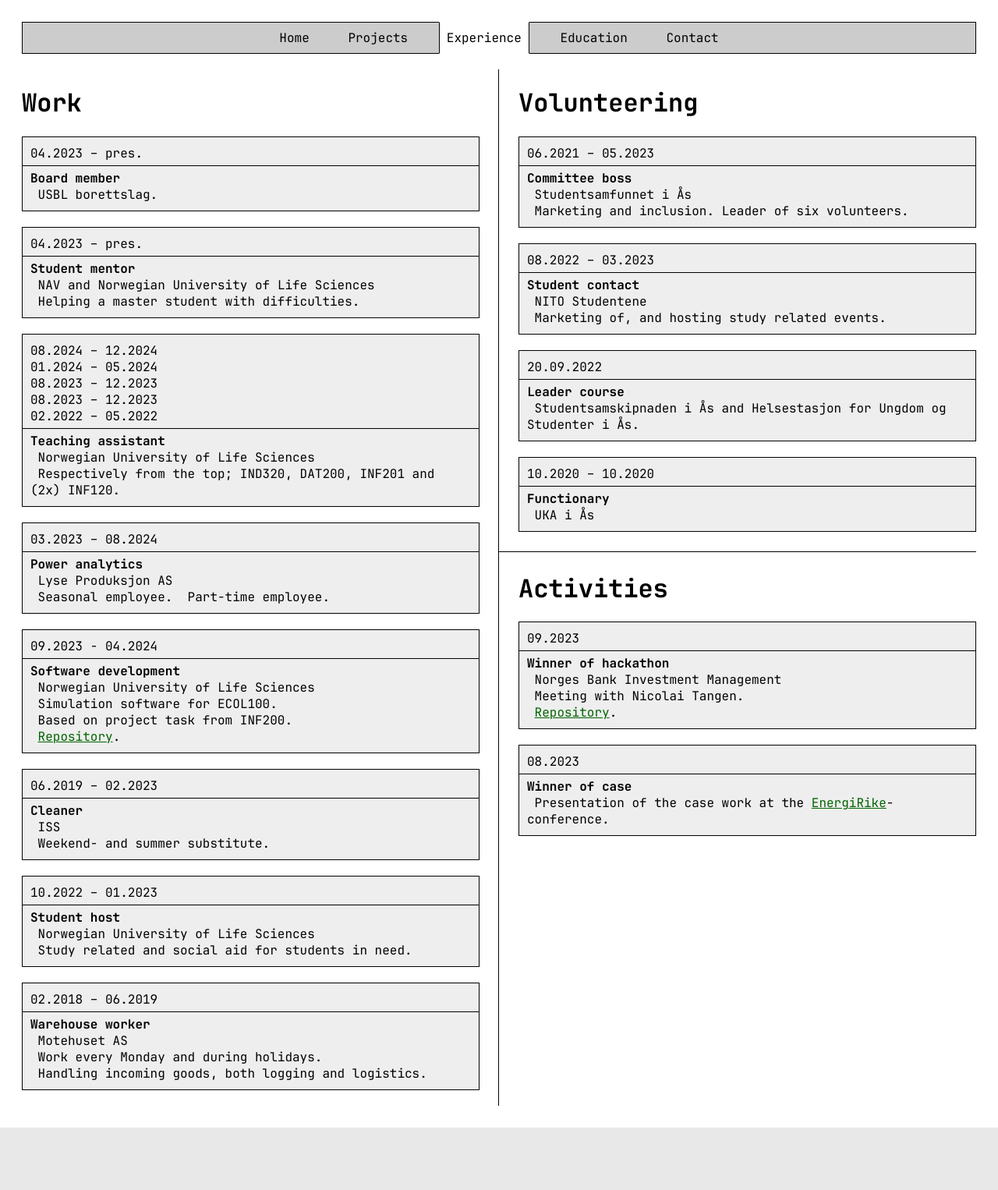
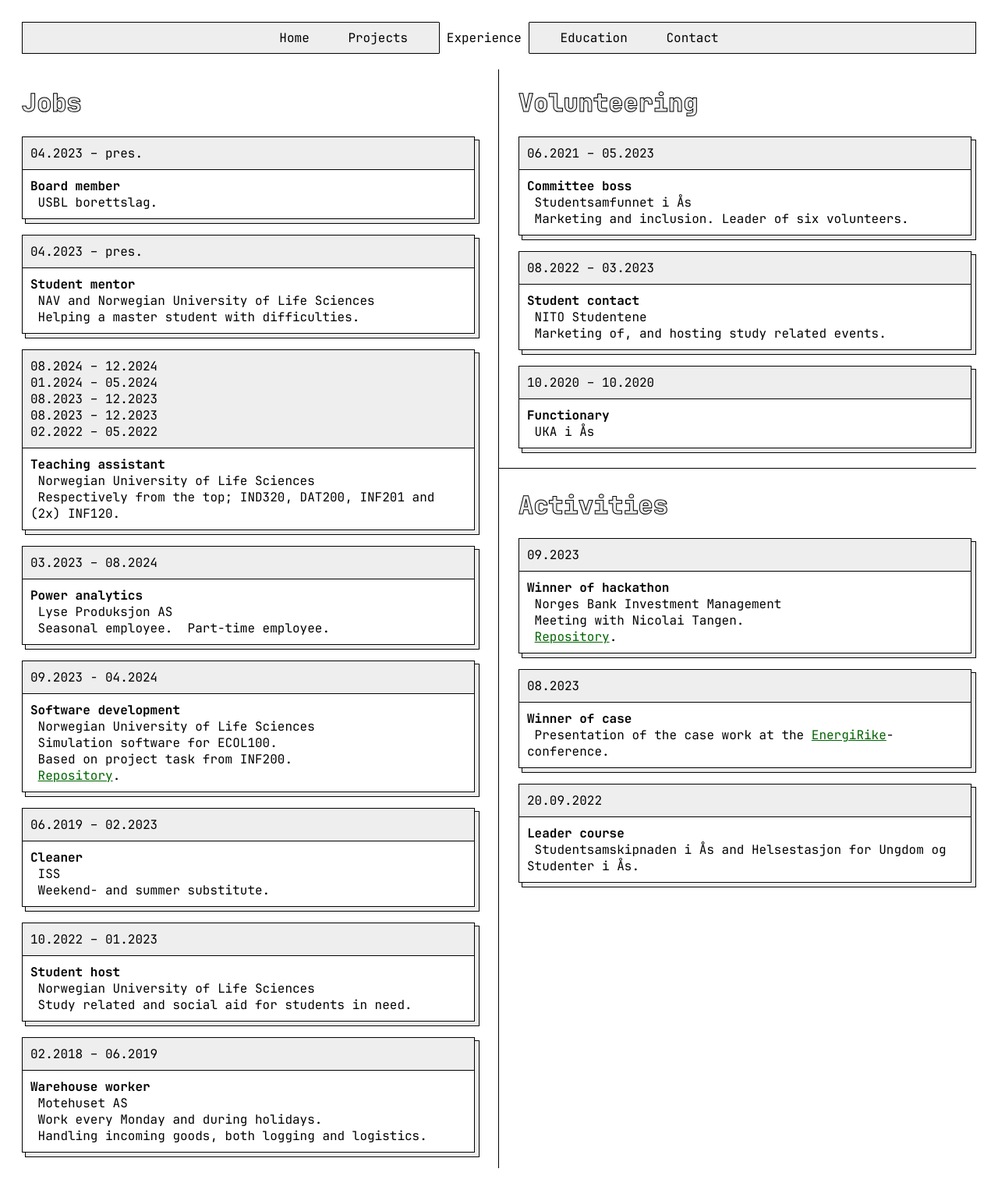
Before and after one commit to hallvardnmbu/dilettant, a PHP site: page /experience.html in a window 1280 px wide. Shown: the whole page at 78% size. Before the commit the page ends 1446 px from the top, so only its background shows below. Run offline with PHP 8.4, Linux system fonts and the light colour scheme.

Commit message:
Improved mobile view. Changes to section display.

```diff
--- a/experience.html
+++ b/experience.html
@@ -19,41 +19,57 @@
 
         <main class="columns">
             <column>
-                <h1>Work</h1>
+                <h1>Jobs</h1>
+
                 <section>
-                    04.2023 – pres.<br />
+                    <div class="header">04.2023 – pres.</div>
                     <hr />
+                    <div class="content">
                         <strong>Board member</strong><br />
                         &nbsp;USBL borettslag.
+                    </div>
                 </section>
+
                 <section>
-                    04.2023 – pres.<br />
+                    <div class="header">04.2023 – pres.</div>
                     <hr />
+                    <div class="content">
                         <strong>Student mentor</strong><br />
                         &nbsp;NAV and Norwegian University of Life Sciences<br />
                         &nbsp;Helping a master student with difficulties.<br />
+                    </div>
                 </section>
+
                 <section>
+                    <div class="header">
                         08.2024 – 12.2024<br />
                         01.2024 – 05.2024<br />
                         08.2023 – 12.2023<br />
                         08.2023 – 12.2023<br />
-                    02.2022 – 05.2022<br />
+                        02.2022 – 05.2022
+                    </div>
                     <hr />
+                    <div class="content">
                         <strong>Teaching assistant</strong><br />
                         &nbsp;Norwegian University of Life Sciences<br />
                         &nbsp;Respectively from the top; IND320, DAT200, INF201 and (2x) INF120.
+                    </div>
                 </section>
+
                 <section>
-                    03.2023 – 08.2024<br />
+                    <div class="header">03.2023 – 08.2024</div>
                     <hr />
+                    <div class="content">
                         <strong>Power analytics</strong><br />
                         &nbsp;Lyse Produksjon AS<br />
                         &nbsp;Seasonal employee. &nbsp;Part-time employee.
+                    </div>
                 </section>
+
                 <section>
-                    09.2023 - 04.2024<br />
+                    <div class="header">09.2023 - 04.2024</div>
                     <hr />
+                    <div class="content">
                         <strong>Software development</strong><br />
                         &nbsp;Norwegian University of Life Sciences<br />
                         &nbsp;Simulation software for ECOL100.<br />
@@ -61,79 +77,108 @@
                         &nbsp;<a href="https://github.com/hallvardnmbu/ecosystem" target="_blank"
                             >Repository</a
                         >.
+                    </div>
                 </section>
+
                 <section>
-                    06.2019 – 02.2023<br />
+                    <div class="header">06.2019 – 02.2023</div>
                     <hr />
+                    <div class="content">
                         <strong>Cleaner</strong><br />
                         &nbsp;ISS<br />
                         &nbsp;Weekend- and summer substitute.
+                    </div>
                 </section>
+
                 <section>
-                    10.2022 – 01.2023<br />
+                    <div class="header">10.2022 – 01.2023</div>
                     <hr />
+                    <div class="content">
                         <strong>Student host</strong><br />
                         &nbsp;Norwegian University of Life Sciences<br />
                         &nbsp;Study related and social aid for students in need.
+                    </div>
                 </section>
+
                 <section>
-                    02.2018 – 06.2019<br />
+                    <div class="header">02.2018 – 06.2019</div>
                     <hr />
+                    <div class="content">
                         <strong>Warehouse worker</strong><br />
                         &nbsp;Motehuset AS<br />
                         &nbsp;Work every Monday and during holidays.<br />
                         &nbsp;Handling incoming goods, both logging and logistics.
+                    </div>
                 </section>
             </column>
 
             <column>
                 <h1>Volunteering</h1>
+
                 <section>
-                    06.2021 – 05.2023<br />
+                    <div class="header">06.2021 – 05.2023</div>
                     <hr />
+                    <div class="content">
                         <strong>Committee boss</strong><br />
                         &nbsp;Studentsamfunnet i Ås<br />
                         &nbsp;Marketing and inclusion. Leader of six volunteers.
+                    </div>
                 </section>
+
                 <section>
-                    08.2022 – 03.2023<br />
+                    <div class="header">08.2022 – 03.2023</div>
                     <hr />
+                    <div class="content">
                         <strong>Student contact</strong><br />
                         &nbsp;NITO Studentene<br />
                         &nbsp;Marketing of, and hosting study related events.
+                    </div>
                 </section>
+
                 <section>
-                    20.09.2022<br />
+                    <div class="header">10.2020 – 10.2020</div>
                     <hr />
-                    <strong>Leader course</strong><br />
-                    &nbsp;Studentsamskipnaden i Ås and Helsestasjon for Ungdom og Studenter i Ås.
-                </section>
-                <section>
-                    10.2020 – 10.2020<br />
-                    <hr />
+                    <div class="content">
                         <strong>Functionary</strong><br />
                         &nbsp;UKA i Ås
+                    </div>
                 </section>
 
                 <hr />
 
                 <h1>Activities</h1>
+
                 <section>
-                    09.2023<br />
+                    <div class="header">09.2023</div>
                     <hr />
+                    <div class="content">
                         <strong>Winner of hackathon</strong><br />
                         &nbsp;Norges Bank Investment Management<br />
                         &nbsp;Meeting with Nicolai Tangen.<br />
                         &nbsp;<a href="https://github.com/hallvardnmbu/hackathon" target="_blank"
                             >Repository</a
                         >.
+                    </div>
                 </section>
+
                 <section>
-                    08.2023<br />
+                    <div class="header">08.2023</div>
                     <hr />
+                    <div class="content">
                         <strong>Winner of case</strong><br />
                         &nbsp;Presentation of the case work at the
                         <a href="https://energirike.no" target="_blank">EnergiRike</a>-conference.
+                    </div>
+                </section>
+
+                <section>
+                    <div class="header">20.09.2022</div>
+                    <hr />
+                    <div class="content">
+                        <strong>Leader course</strong><br />
+                        &nbsp;Studentsamskipnaden i Ås and Helsestasjon for Ungdom og Studenter i
+                        Ås.
+                    </div>
                 </section>
             </column>
         </main>
--- a/style.css
+++ b/style.css
@@ -30,9 +30,15 @@ body {
     padding: 20px;
 }
 
+.dilettant h1 {
+    font-weight: 800;
+    color: #eeeeee;
+    -webkit-text-stroke: 1px black;
+}
+
 .dilettant header {
     border: 1px solid black;
-    background-color: #cccccc;
+    background-color: #eeeeee;
     grid-column: 1 / -1;
     text-align: center;
 }
@@ -69,21 +75,33 @@ body {
 }
 
 .dilettant a:hover {
-    background-color: #cccccc;
+    background-color: #eeeeee;
 }
 
 .dilettant section {
     border: 1px solid black;
+    margin: 20px 0px;
+    margin-right: 6px;
+    overflow: hidden;
+    box-shadow:
+        5px 5px 0px #eeeeee,
+        5px 5px 0px 1px black;
+}
+.dilettant section .header {
     background-color: #eeeeee;
     padding: 10px;
-    margin: 20px 0px;
+    /* padding-bottom: 5px; */
+    /* padding-top: 5px; */
 }
-
+.dilettant section .content {
+    background-color: white;
+    padding: 10px;
+}
 .dilettant section hr {
     border: none;
     height: 1px;
     background-color: black;
-    margin: 5px -10px;
+    margin: 0;
 }
 
 .dilettant main {
@@ -99,7 +117,7 @@ body {
     border: 1px solid black;
     max-width: 448px;
     box-shadow:
-        10px 10px 0px #cccccc,
+        10px 10px 0px #eeeeee,
         10px 10px 0px 1px black;
     display: block;
     margin-left: auto;
@@ -157,14 +175,24 @@ body {
     }
 
     .dilettant nav a:hover {
-        background-color: #cccccc;
+        background-color: #eeeeee;
         padding: 9px;
         border: 1px solid black;
     }
 
     .dilettant nav a.active {
-        background-color: #cccccc;
+        background-color: #eeeeee;
         padding: 9px;
         border: 1px solid black;
     }
+
+    .dilettant .columns {
+        grid-template-columns: 1fr;
+        grid-gap: 0px;
+    }
+
+    .dilettant hr {
+        background-color: white;
+        margin: 10px 0px;
+    }
 }
```
Also changed, not shown: education.html (+6 -2 lines), projects.html (+26 -4 lines). Lines whose indentation alone changed are shown as unchanged.
